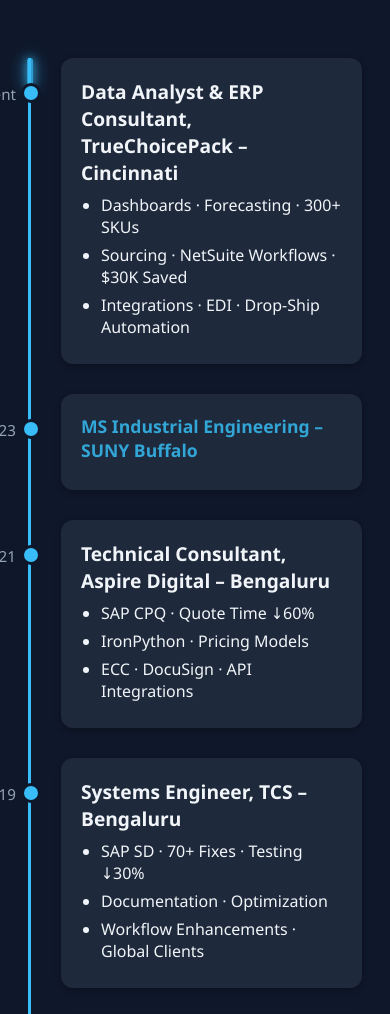
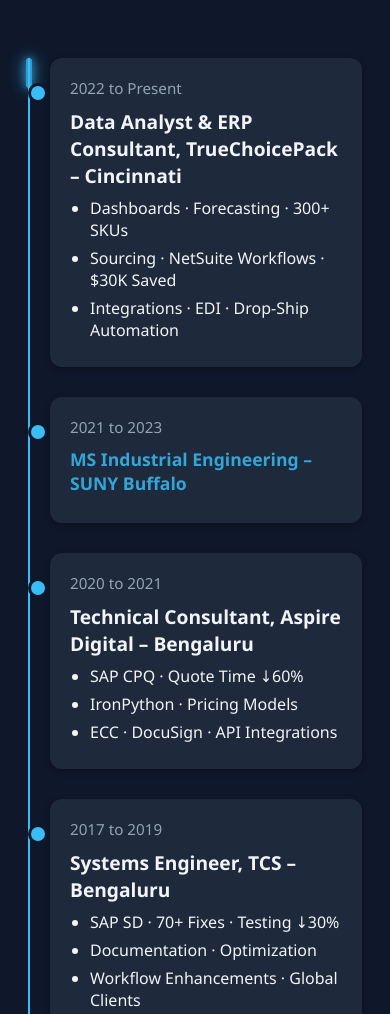
Before and after one commit to AbhilashKC99/mywebsite, a plain HTML site: page timeline/index.html in a window 390 px wide. Shown: the top 1014 px of the page. Drawn offline with Linux system fonts and the light colour scheme.

Commit message:
Optimised timeline to mobile

```diff
--- a/assets/css/timeline.css
+++ b/assets/css/timeline.css
@@ -5,12 +5,15 @@
   display: flex;
   justify-content: center;
   padding: 50px 20px;
+  box-sizing: border-box;
 }
 
 .timeline {
   position: relative;
   border-left: 3px solid #38bdf8;
   padding-left: 30px;
+  max-width: 800px;
+  width: 100%;
 }
 
 .timeline::before {
@@ -26,9 +29,8 @@
   animation: blink 1.2s infinite ease-in-out;
 }
 
-
-
-  .role {
+.role,
+.studies {
   background-color: #1e293b;
   padding: 20px;
   margin-bottom: 30px;
@@ -39,62 +41,13 @@
 
 .year {
   position: absolute;
-    left: -185px;
+  left: -180px;
   top: 26px;
-    width: 140px; /* define width so text-align can take effect */
+  width: 140px;
   text-align: right;
   color: #94a3b8;
   font-size: 0.95em;
   white-space: nowrap;
-    margin-right: 40px;
-  }
-
-
-  .studies {
-    background-color: #1e293b; /* consistent background */
-    padding: 20px;
-    margin-bottom: 30px;
-    border-radius: 12px;
-    position: relative;
-    box-shadow: 0 2px 6px rgba(0, 0, 0, 0.3);
-    color: #32a6d7; /* subtle gray-green tone for general text */
-  }
-
-  .studies .title {
-    color: #32a6d7; /* dark emerald green for title */
-    font-weight: bold;
-    font-size: 1.1em;
-  }
-
-  .studies .year {
-    color: #94a3b8; /* softer desaturated green for the year */
-  }
-
-
-  .studies::before {
-    content: '';
-    position: absolute;
-    top: 25px;
-    left: -40.5px;
-    width: 14px;
-    height: 14px;
-    background-color: #38bdf8;
-    border-radius: 50%;
-    border: 3px solid #0f172a;
-    /* animation: blink 3s infinite ease-in-out; */
-  }
-
-  .role::before {
-    content: '';
-    position: absolute;
-    top: 25px;
-    left: -40.5px;
-    width: 14px;
-    height: 14px;
-    background-color: #38bdf8;
-    border-radius: 50%;
-    border: 3px solid #0f172a;
-    /* animation: blink 3s infinite ease-in-out; */
 }
 
 .title {
@@ -111,6 +64,30 @@
 li {
   margin-bottom: 6px;
 }
+
+.role::before,
+.studies::before {
+  content: '';
+  position: absolute;
+  top: 25px;
+  left: -40.5px;
+  width: 14px;
+  height: 14px;
+  background-color: #38bdf8;
+  border-radius: 50%;
+  border: 3px solid #0f172a;
+}
+
+.studies .title {
+  color: #32a6d7;
+  font-weight: bold;
+  font-size: 1.1em;
+}
+
+.studies .year {
+  color: #94a3b8;
+}
+
 @keyframes blink {
   0%, 100% {
     opacity: 1;
@@ -121,3 +98,28 @@
     box-shadow: 0 0 2px #38bdf8, 0 0 5px #38bdf8;
   }
 }
+
+/* Responsive Fixes */
+@media screen and (max-width: 768px) {
+  .year {
+    position: static;
+    text-align: left;
+    margin-bottom: 10px;
+    width: auto;
+  }
+
+  .role,
+  .studies {
+    padding-left: 20px;
+  }
+
+  .timeline {
+    padding-left: 20px;
+    border-left-width: 2px;
+  }
+
+  .role::before,
+  .studies::before {
+    left: -22px;
+  }
+}
```
Lines whose indentation alone changed are shown as unchanged.
